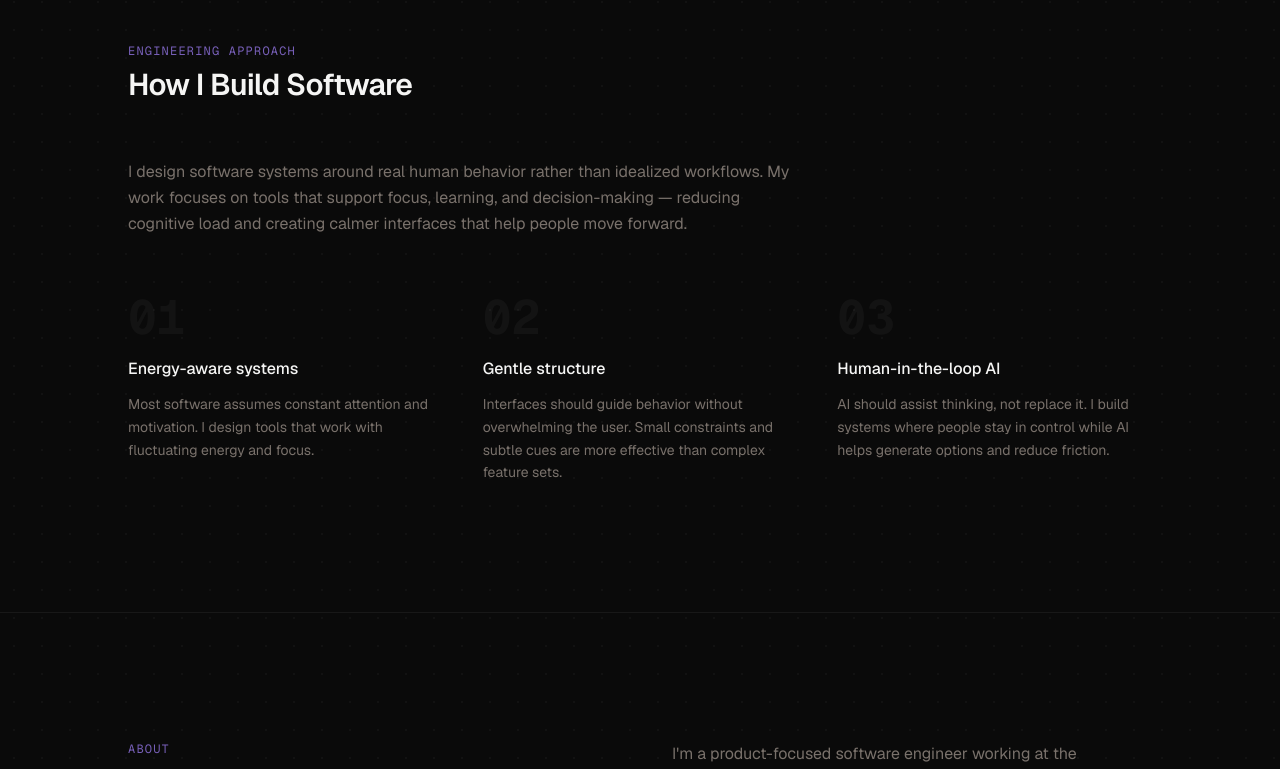
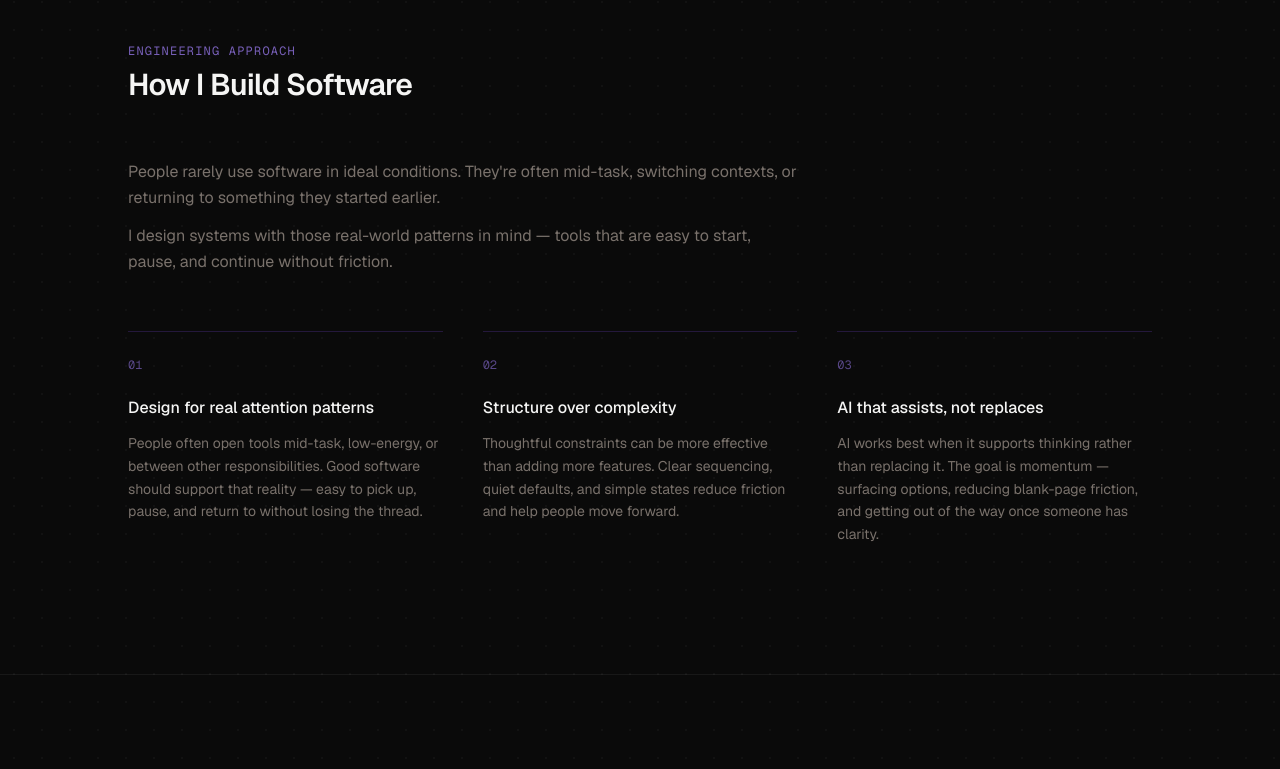
Before and after one commit to lydiacodesdaily/lydia-kwag, a Next.js app: page / in a window 1280 px wide. Shown: the part 2000-2769 px from the top of the page. Built offline with nearby package versions, Linux system fonts and the light colour scheme.

Commit message:
Update engineering approach copies

```diff
--- a/src/components/Approach.tsx
+++ b/src/components/Approach.tsx
@@ -5,18 +5,18 @@ import { motion } from "framer-motion";
 const principles = [
   {
     num: "01",
-    title: "Energy-aware systems",
-    body: "Most software assumes constant attention and motivation. I design tools that work with fluctuating energy and focus.",
+    title: "Design for real attention patterns",
+    body: "People often open tools mid-task, low-energy, or between other responsibilities. Good software should support that reality — easy to pick up, pause, and return to without losing the thread.",
   },
   {
     num: "02",
-    title: "Gentle structure",
-    body: "Interfaces should guide behavior without overwhelming the user. Small constraints and subtle cues are more effective than complex feature sets.",
+    title: "Structure over complexity",
+    body: "Thoughtful constraints can be more effective than adding more features. Clear sequencing, quiet defaults, and simple states reduce friction and help people move forward.",
   },
   {
     num: "03",
-    title: "Human-in-the-loop AI",
-    body: "AI should assist thinking, not replace it. I build systems where people stay in control while AI helps generate options and reduce friction.",
+    title: "AI that assists, not replaces",
+    body: "AI works best when it supports thinking rather than replacing it. The goal is momentum — surfacing options, reducing blank-page friction, and getting out of the way once someone has clarity.",
   },
 ];
 
@@ -38,18 +38,23 @@ export default function Approach() {
             How I Build Software
           </h2>
         </motion.div>
-        <motion.p
-          className="mb-14 max-w-2xl text-base leading-relaxed text-stone-500"
+        <motion.div
+          className="mb-14 max-w-2xl space-y-3 text-base leading-relaxed text-stone-500"
           initial={{ opacity: 0, y: 20 }}
           whileInView={{ opacity: 1, y: 0 }}
           viewport={{ once: true, margin: "-60px" }}
           transition={{ duration: 0.6, delay: 0.1, ease: [0.25, 0.1, 0.25, 1] }}
         >
-          I design software systems around real human behavior rather than
-          idealized workflows. My work focuses on tools that support focus,
-          learning, and decision-making — reducing cognitive load and creating
-          calmer interfaces that help people move forward.
-        </motion.p>
+          <p>
+            People rarely use software in ideal conditions. They&apos;re often
+            mid-task, switching contexts, or returning to something they started
+            earlier.
+          </p>
+          <p>
+            I design systems with those real-world patterns in mind — tools that
+            are easy to start, pause, and continue without friction.
+          </p>
+        </motion.div>
         <div className="grid grid-cols-1 gap-10 md:grid-cols-3">
           {principles.map((p, i) => (
             <motion.div
@@ -64,9 +69,11 @@ export default function Approach() {
                 ease: [0.25, 0.1, 0.25, 1],
               }}
             >
-              <span className="mb-4 block font-mono text-5xl font-bold leading-none text-white/[0.04] select-none">
-                {p.num}
-              </span>
+              <div className="mb-5 border-t border-violet-500/20 pt-5">
+                <span className="font-mono text-xs text-violet-400/50 select-none">
+                  {p.num}
+                </span>
+              </div>
               <h3 className="mb-3 text-base font-medium text-stone-100">
                 {p.title}
               </h3>
```
